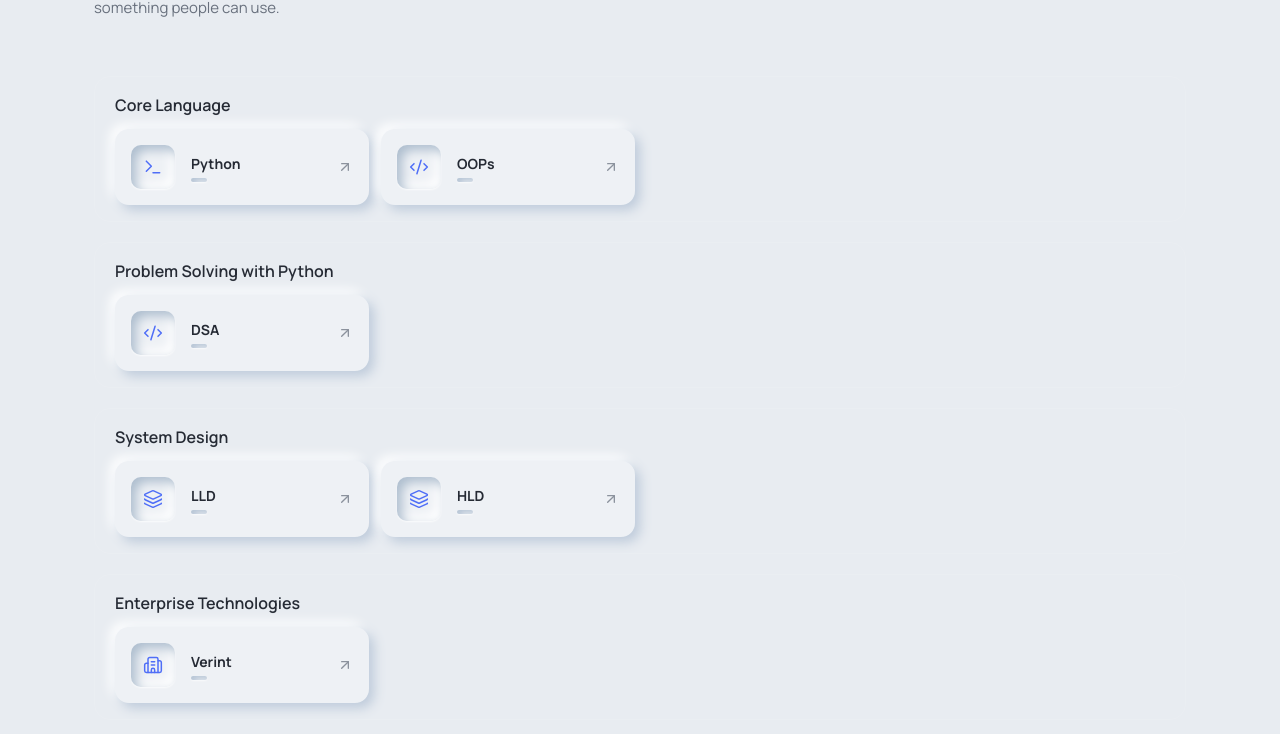
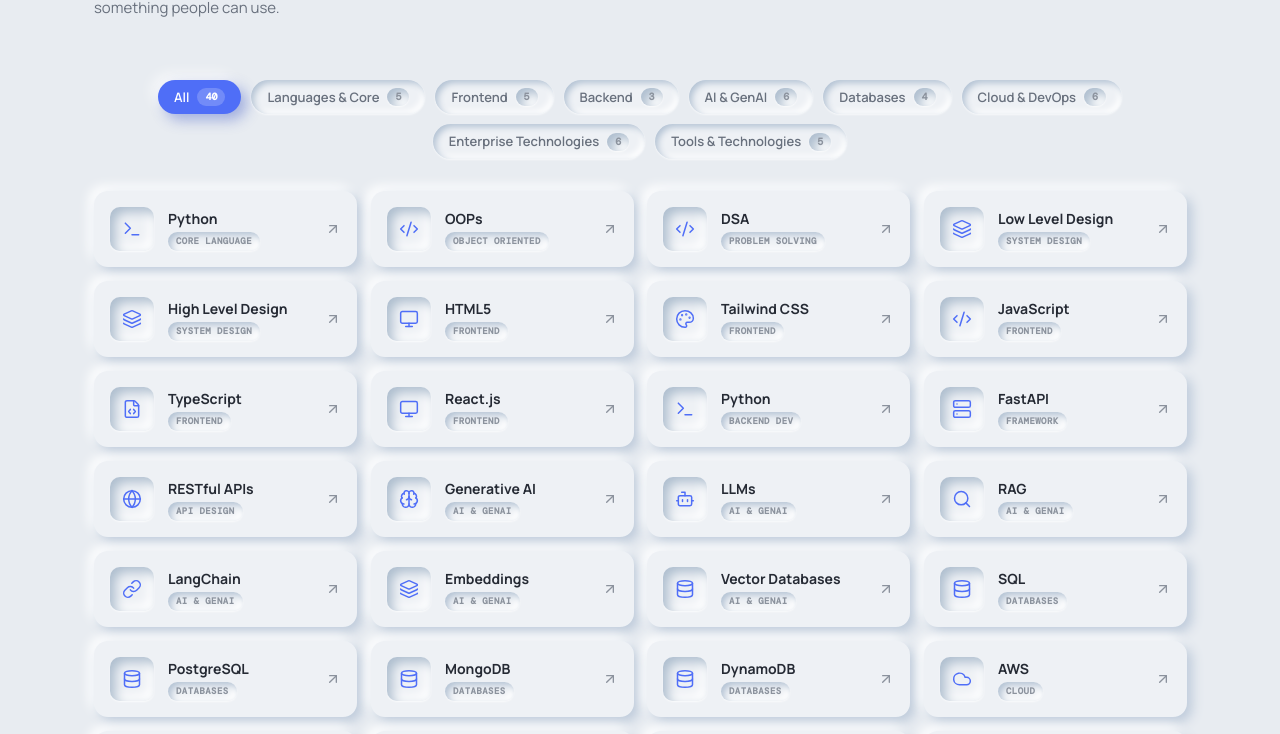
Before and after one commit to Pavithrarapuru/Portfolio, a React (Vite) app: page / in a window 1280 px wide. Shown: the part 1838-2572 px from the top of the page. Built offline with nearby package versions, Linux system fonts and the light colour scheme.

Commit message:
Add categorized skills navigation

```diff
--- a/src/components/sections/Skills.jsx
+++ b/src/components/sections/Skills.jsx
@@ -1,18 +1,41 @@
+import { useState, useMemo } from 'react'
+import { motion, AnimatePresence, useReducedMotion } from 'framer-motion'
 import skills from '../../data/skills'
 import Reveal from '../common/Reveal'
 import SectionHeading from '../common/SectionHeading'
 import SkillCard from '../skills/SkillCard'
 
 function Skills() {
-  const groupedSkills = skills.reduce((groups, skill) => {
-    if (!groups[skill.category]) {
-      groups[skill.category] = []
+  const reduceMotion = useReducedMotion()
+
+  // Extract unique categories and compute counts
+  const { categories, categoryCounts } = useMemo(() => {
+    const counts = { All: skills.length }
+    const catList = []
+
+    skills.forEach((skill) => {
+      if (!counts[skill.category]) {
+        counts[skill.category] = 0
+        catList.push(skill.category)
+      }
+      counts[skill.category] += 1
+    })
+
+    return {
+      categories: ['All', ...catList],
+      categoryCounts: counts,
     }
+  }, [])
 
-    groups[skill.category].push(skill)
+  const [activeCategory, setActiveCategory] = useState('All')
 
-    return groups
-  }, {})
+  // Filter skills by selected category
+  const filteredSkills = useMemo(() => {
+    if (activeCategory === 'All') {
+      return skills
+    }
+    return skills.filter((s) => s.category === activeCategory)
+  }, [activeCategory])
 
   return (
     <section
@@ -28,33 +51,66 @@ function Skills() {
         />
       </Reveal>
 
-      <div className="space-y-5">
-        {Object.entries(groupedSkills).map(([category, categorySkills]) => (
-          <div
-            key={category}
-            className="rounded-2xl border border-white/10 px-5 py-4"
-          >
-            {/* Category heading */}
-            <h3 className="mb-3 text-base font-semibold">
-              {category}
-            </h3>
+      {/* Category Navigation Bar */}
+      <Reveal delay={0.1}>
+        <div className="mb-8 flex flex-wrap items-center justify-center gap-2.5 pt-1 text-sm max-w-full">
+          {categories.map((cat) => {
+            const isActive = activeCategory === cat
+            const count = categoryCounts[cat]
 
-            {/* Compact skills grid */}
-            <div className="grid grid-cols-4 gap-3 max-tablet:grid-cols-3 max-small:grid-cols-2">
-              {categorySkills.map((skill, index) => (
-                <SkillCard
-                  key={`${skill.name}-${category}`}
-                  skill={{
-                    ...skill,
-                    category: '',
-                  }}
-                  delay={index * 0.03}
-                />
-              ))}
-            </div>
-          </div>
-        ))}
-      </div>
+            return (
+              <button
+                key={cat}
+                type="button"
+                onClick={() => setActiveCategory(cat)}
+                className={`relative flex shrink-0 items-center gap-2 rounded-full px-4 py-2 text-[13px] font-semibold transition-colors duration-200 focus-visible:outline-none ${
+                  isActive
+                    ? 'text-white font-bold'
+                    : 'neo-inset-sm text-muted hover:text-ink hover:shadow-raised-sm'
+                }`}
+              >
+                {isActive && (
+                  <motion.div
+                    layoutId="activeCategoryPill"
+                    className="absolute inset-0 rounded-full bg-accent shadow-accent-raised"
+                    transition={{ type: 'spring', stiffness: 380, damping: 28 }}
+                  />
+                )}
+                <span className="relative z-10 whitespace-nowrap">{cat}</span>
+                <span
+                  className={`relative z-10 rounded-full px-2 py-0.5 text-[10px] font-mono font-bold transition-colors ${
+                    isActive
+                      ? 'bg-white/20 text-white'
+                      : 'neo-inset text-faint'
+                  }`}
+                >
+                  {count}
+                </span>
+              </button>
+            )
+          })}
+        </div>
+      </Reveal>
+
+      {/* Filtered Skills Display Grid */}
+      <AnimatePresence mode="wait">
+        <motion.div
+          key={activeCategory}
+          initial={reduceMotion ? false : { opacity: 0, y: 12 }}
+          animate={{ opacity: 1, y: 0 }}
+          exit={reduceMotion ? undefined : { opacity: 0, y: -10 }}
+          transition={{ duration: 0.22, ease: [0.22, 1, 0.36, 1] }}
+          className="grid grid-cols-4 gap-3.5 max-tablet:grid-cols-3 max-small:grid-cols-1"
+        >
+          {filteredSkills.map((skill, index) => (
+            <SkillCard
+              key={`${skill.name}-${skill.category}-${index}`}
+              skill={skill}
+              delay={reduceMotion ? 0 : Math.min(index * 0.025, 0.2)}
+            />
+          ))}
+        </motion.div>
+      </AnimatePresence>
     </section>
   )
 }
--- a/src/components/skills/SkillCard.jsx
+++ b/src/components/skills/SkillCard.jsx
@@ -2,31 +2,35 @@ import { ArrowUpRight } from 'lucide-react'
 import { motion, useReducedMotion } from 'framer-motion'
 import Reveal from '../common/Reveal'
 
-function SkillCard({ skill, delay }) {
-  const { name, category, icon: Icon } = skill
+function SkillCard({ skill, delay = 0 }) {
+  const { name, category, subcategory, icon: Icon } = skill
   const reduceMotion = useReducedMotion()
+
+  const badgeText = subcategory || category
 
   return (
     <Reveal delay={delay}>
       <motion.div
-        className="group neo-transition flex items-center gap-4 rounded-md bg-surface p-4 shadow-raised-sm hover:shadow-raised active:neo-pressed"
+        className="group neo-transition flex items-center gap-3.5 rounded-md bg-surface p-4 shadow-raised-sm hover:shadow-raised active:neo-pressed h-full"
         whileHover={reduceMotion ? undefined : { y: -2 }}
         whileTap={reduceMotion ? undefined : { scale: 0.985 }}
         transition={{ duration: 0.18, ease: [0.22, 1, 0.36, 1] }}
       >
         <div className="neo-inset grid size-11 shrink-0 place-items-center rounded-sm text-accent transition-transform duration-200 group-hover:scale-105">
-          <Icon size={20} strokeWidth={1.8} />
+          {Icon && <Icon size={20} strokeWidth={1.8} />}
         </div>
-        <div className="grid gap-0.5">
-          <strong className="text-[14px] font-bold text-ink group-hover:text-accent transition-colors duration-200">
+        <div className="grid gap-0.5 min-w-0 flex-1">
+          <strong className="text-[14px] font-bold text-ink group-hover:text-accent transition-colors duration-200 truncate">
             {name}
           </strong>
-          <span className="neo-inset-sm w-fit rounded-sm px-2 py-0.5 font-mono text-[9px] font-semibold uppercase tracking-wider text-faint">
-            {category}
-          </span>
+          {badgeText ? (
+            <span className="neo-inset-sm w-fit rounded-sm px-2 py-0.5 font-mono text-[9px] font-semibold uppercase tracking-wider text-faint truncate max-w-full">
+              {badgeText}
+            </span>
+          ) : null}
         </div>
 
-        <ArrowUpRight className="ml-auto text-faint transition-transform duration-200 group-hover:translate-x-0.5 group-hover:-translate-y-0.5 group-hover:text-accent" size={16} />
+        <ArrowUpRight className="ml-auto shrink-0 text-faint transition-transform duration-200 group-hover:translate-x-0.5 group-hover:-translate-y-0.5 group-hover:text-accent" size={16} />
       </motion.div>
     </Reveal>
   )
--- a/src/data/skills.js
+++ b/src/data/skills.js
@@ -25,55 +25,12 @@ import {
 } from 'lucide-react'
 
 const skills = [
-  // Core Language & Problem Solving
-{ name: 'Python', category: 'Core Language', icon: Terminal },
-{ name: 'OOPs', category: 'Core Language', icon: Code2 },
-{ name: 'DSA', category: 'Problem Solving with Python', icon: Code2 },
-{ name: 'LLD', category: 'System Design', icon: Layers3 },
-{ name: 'HLD', category: 'System Design', icon: Layers3 },
-
-// Enterprise Technologies
-
-{
-  name: 'Verint',
-  category: 'Enterprise Technologies',
-  icon: Building2,
-},
-
-{
-  name: 'WFM',
-  category: 'Verint Modules',
-  parent: 'Verint',
-  icon: Clock,
-},
-
-{
-  name: 'OM',
-  category: 'Verint Modules',
-  parent: 'Verint',
-  icon: Settings,
-},
-
-{
-  name: 'QM',
-  category: 'Verint Modules',
-  parent: 'Verint',
-  icon: ClipboardCheck,
-},
-
-{
-  name: 'DPA',
-  category: 'Verint Modules',
-  parent: 'Verint',
-  icon: BarChart3,
-},
-
-{
-  name: 'Speech Analytics',
-  category: 'Verint Modules',
-  parent: 'Verint',
-  icon: BarChart3,
-},
+  // Languages & Core
+  { name: 'Python', category: 'Languages & Core', subcategory: 'Core Language', icon: Terminal },
+  { name: 'OOPs', category: 'Languages & Core', subcategory: 'Object Oriented', icon: Code2 },
+  { name: 'DSA', category: 'Languages & Core', subcategory: 'Problem Solving', icon: Code2 },
+  { name: 'Low Level Design', category: 'Languages & Core', subcategory: 'System Design', icon: Layers3 },
+  { name: 'High Level Design', category: 'Languages & Core', subcategory: 'System Design', icon: Layers3 },
 
   // Frontend
   { name: 'HTML5', category: 'Frontend', icon: Monitor },
@@ -83,9 +40,9 @@ const skills = [
   { name: 'React.js', category: 'Frontend', icon: Monitor },
 
   // Backend
-  { name: 'Python', category: 'Backend Development', icon: Terminal },
-{ name: 'FastAPI', category: 'Backend Development', icon: Server },
-{ name: 'RESTful APIs', category: 'Backend Development', icon: Globe },
+  { name: 'Python', category: 'Backend', subcategory: 'Backend Dev', icon: Terminal },
+  { name: 'FastAPI', category: 'Backend', subcategory: 'Framework', icon: Server },
+  { name: 'RESTful APIs', category: 'Backend', subcategory: 'API Design', icon: Globe },
 
   // AI & GenAI
   { name: 'Generative AI', category: 'AI & GenAI', icon: Brain },
@@ -101,23 +58,28 @@ const skills = [
   { name: 'MongoDB', category: 'Databases', icon: Database },
   { name: 'DynamoDB', category: 'Databases', icon: Database },
 
-  // Cloud
-  { name: 'AWS', category: 'Cloud & Services', icon: Cloud },
-  { name: 'Amazon Lex', category: 'Cloud & Services', icon: Bot },
-  { name: 'AWS Lambda', category: 'Cloud & Services', icon: Zap },
+  // Cloud & DevOps
+  { name: 'AWS', category: 'Cloud & DevOps', subcategory: 'Cloud', icon: Cloud },
+  { name: 'CI/CD', category: 'Cloud & DevOps', subcategory: 'DevOps', icon: GitBranch },
+  { name: 'Github Actions', category: 'Cloud & DevOps', subcategory: 'Automation', icon: GitBranch },
+  { name: 'Docker', category: 'Cloud & DevOps', subcategory: 'Containers', icon: Box },
+  { name: 'Kubernetes', category: 'Cloud & DevOps', subcategory: 'Orchestration', icon: Box },
+  { name: 'Jenkins', category: 'Cloud & DevOps', subcategory: 'Automation', icon: Settings },
 
-  // DevOps
-  { name: 'CI/CD', category: 'DevOps', icon: GitBranch },
-  { name: 'Docker', category: 'DevOps', icon: Box },
-  { name: 'Kubernetes', category: 'DevOps', icon: Box },
-  { name: 'Jenkins', category: 'DevOps', icon: Settings },
+  // Enterprise Technologies
+  { name: 'Verint', category: 'Enterprise Technologies', subcategory: 'Platform', icon: Building2 },
+  { name: 'WFM', category: 'Enterprise Technologies', parent: 'Verint', subcategory: 'Verint Module', icon: Clock },
+  { name: 'OM', category: 'Enterprise Technologies', parent: 'Verint', subcategory: 'Verint Module', icon: Settings },
+  { name: 'QM', category: 'Enterprise Technologies', parent: 'Verint', subcategory: 'Verint Module', icon: ClipboardCheck },
+  { name: 'DPA', category: 'Enterprise Technologies', parent: 'Verint', subcategory: 'Verint Module', icon: BarChart3 },
+  { name: 'Speech Analytics', category: 'Enterprise Technologies', parent: 'Verint', subcategory: 'Verint Module', icon: BarChart3 },
 
-  // Enterprise
-
-  // Tools
-  { name: 'Git', category: 'Development Tools', icon: GitBranch },
-  { name: 'GitHub', category: 'Development Tools', icon: Code2 },
-  { name: 'Postman', category: 'Development Tools', icon: Send },
+  // Tools & Technologies
+  { name: 'Git', category: 'Tools & Technologies', icon: GitBranch },
+  { name: 'GitHub', category: 'Tools & Technologies', icon: Code2 },
+  { name: 'Postman', category: 'Tools & Technologies', icon: Send },
+  { name: 'Jira', category: 'Tools & Technologies', icon: Settings },
+  { name: 'Bruno', category: 'Tools & Technologies', icon: Send },
 ]
 
 export default skills
```
